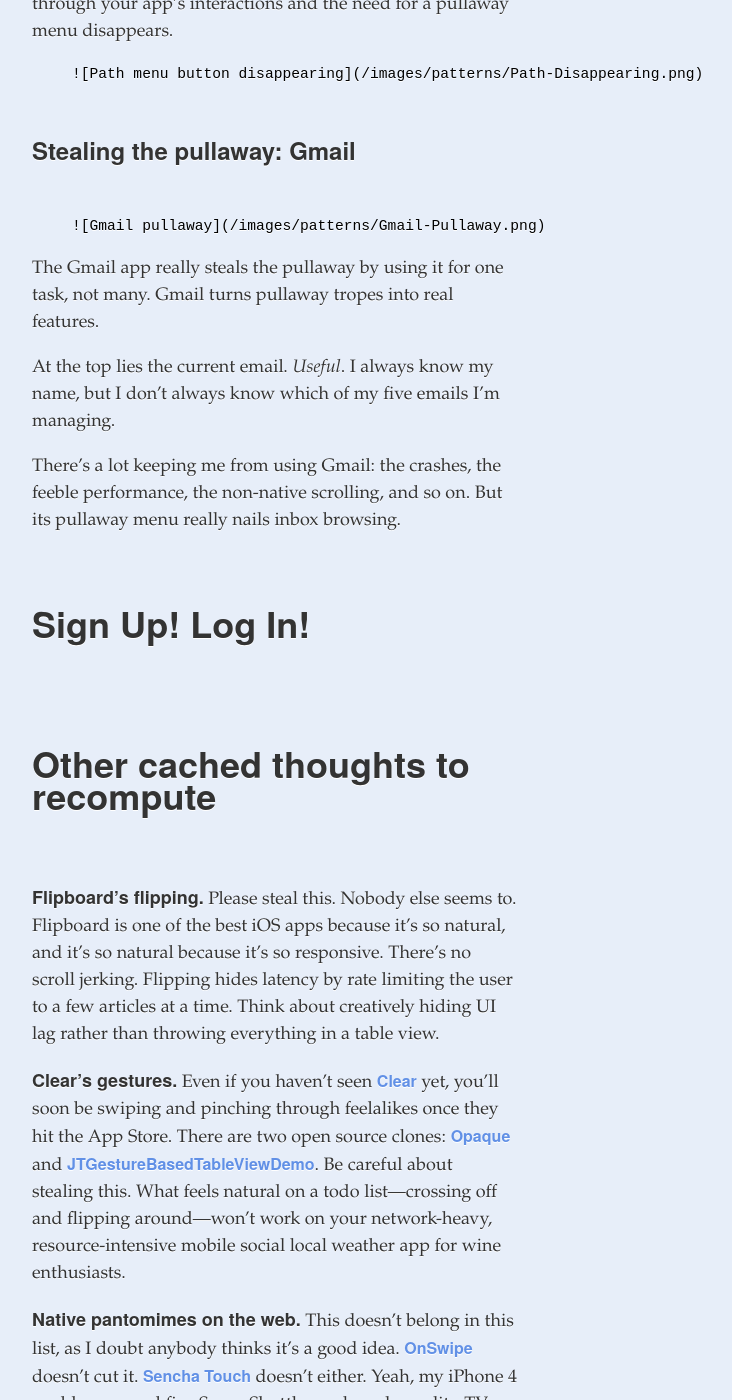
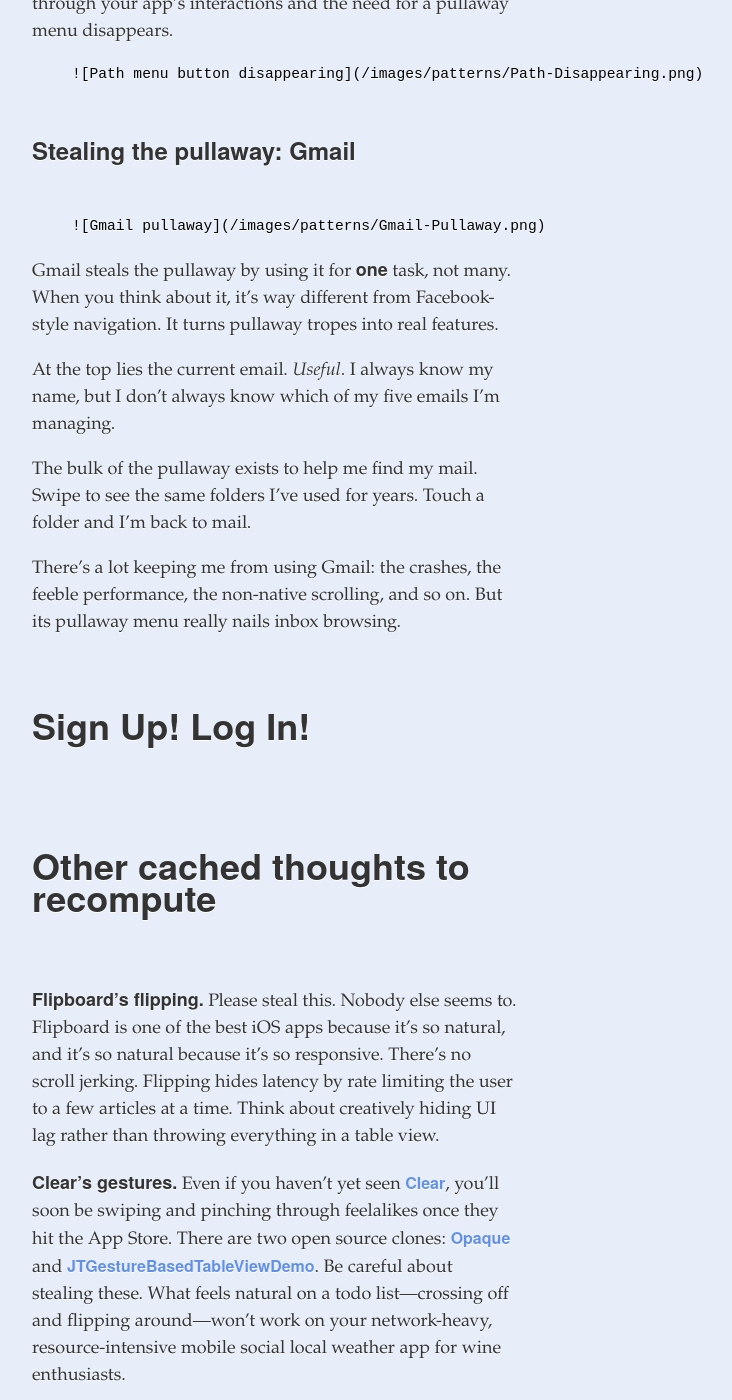
Before and after one commit to peyton/peyton.github.io, a Jekyll site: the page built from _posts/2012-03-01-patterns.md, in a window 1280 px wide and 1400 px high, scrolled down 2577 px. Shown: the whole window, without its empty margins (365-1097 px from the left). Built offline with Jekyll 4.4.1, drawn with Linux system fonts in a browser that asks for light colours; some of the changed text lies outside the part shown.

Commit message:
More gmail

```diff
--- a/_posts/2012-03-01-patterns.md
+++ b/_posts/2012-03-01-patterns.md
@@ -44,7 +44,7 @@
 
 * **Sign Out.** "Hey, I'm gonna take a nap. I want to leave a testament to this on Path, but my phone-I-take-everywhere-even-to-the-toilet isn't with me. Can I borrow your phone-you-take-everywhere-even-to-the-toilet to log into my account?" "Sure. Good thing there's a huge Sign Out button *right here*."
 
-If Facebook's design had never happened, what would the consequences have been? Path might've picked a less confusing interaction flow, perhaps merging Home and Path and placing settings in contextually relevant locations. No explicit navigation needed. It's a bad sign when a tool creates the problem it solves.
+If Facebook's pullaway had never happened, what would the consequences have been? Path might've picked a less confusing interaction flow, perhaps merging Home and Path and placing settings in contextually relevant locations. No explicit navigation needed. It's a bad sign when a tool creates the problem it solves.
 
 **Think.** Pick one or two ideas and make them big. Reason through your app's interactions and the need for a pullaway menu disappears.
 
@@ -58,9 +58,11 @@
     ![Gmail pullaway](/images/patterns/Gmail-Pullaway.png)
 </figure>
 
-The Gmail app really steals the pullaway by using it for one task, not many. Gmail turns pullaway tropes into real features.
+Gmail steals the pullaway by using it for **one** task, not many. When you think about it, it's way different from Facebook-style navigation. It turns pullaway tropes into real features.
 
 At the top lies the current email. *Useful*. I always know my name, but I don't always know which of my five emails I'm managing.
+
+The bulk of the pullaway exists to help me find my mail. Swipe to see the same folders I've used for years. Touch a folder and I'm back to mail.
 
 There's a lot keeping me from using Gmail: the crashes, the feeble performance, the non-native scrolling, and so on. But its pullaway menu really nails inbox browsing.
 
@@ -72,6 +74,6 @@
 
 * **Flipboard's flipping.** Please steal this. Nobody else seems to. Flipboard is one of the best iOS apps because it's so natural, and it's so natural because it's so responsive. There's no scroll jerking. Flipping hides latency by rate limiting the user to a few articles at a time. Think about creatively hiding UI lag rather than throwing everything in a table view.
 
-* **Clear's gestures.** Even if you haven't seen [Clear](http://www.youtube.com/embed/0nBLtPC7mnI) yet, you'll soon be swiping and pinching through feelalikes once they hit the App Store. There are two open source clones: [Opaque](https://github.com/MassiveHealth/Opaque) and [JTGestureBasedTableViewDemo](https://github.com/mystcolor/jtgesturebasedtableviewdemo). Be careful about stealing this. What feels natural on a todo list---crossing off and flipping around---won't work on your network-heavy, resource-intensive mobile social local weather app for wine enthusiasts.
+* **Clear's gestures.** Even if you haven't yet seen [Clear](http://www.youtube.com/embed/0nBLtPC7mnI), you'll soon be swiping and pinching through feelalikes once they hit the App Store. There are two open source clones: [Opaque](https://github.com/MassiveHealth/Opaque) and [JTGestureBasedTableViewDemo](https://github.com/mystcolor/jtgesturebasedtableviewdemo). Be careful about stealing these. What feels natural on a todo list---crossing off and flipping around---won't work on your network-heavy, resource-intensive mobile social local weather app for wine enthusiasts.
 
 * **Native pantomimes on the web.** This doesn't belong in this list, as I doubt anybody thinks it's a good idea. [OnSwipe](http://onswipe.com/) doesn't cut it. [Sencha Touch](http://www.sencha.com/products/touch) doesn't either. Yeah, my iPhone 4 could command five Space Shuttles and send a reality TV-sized family to the moon, but it's *damn slow*. Like 1995's Pentium Pro slow. Feed my browser real webpages.
```
